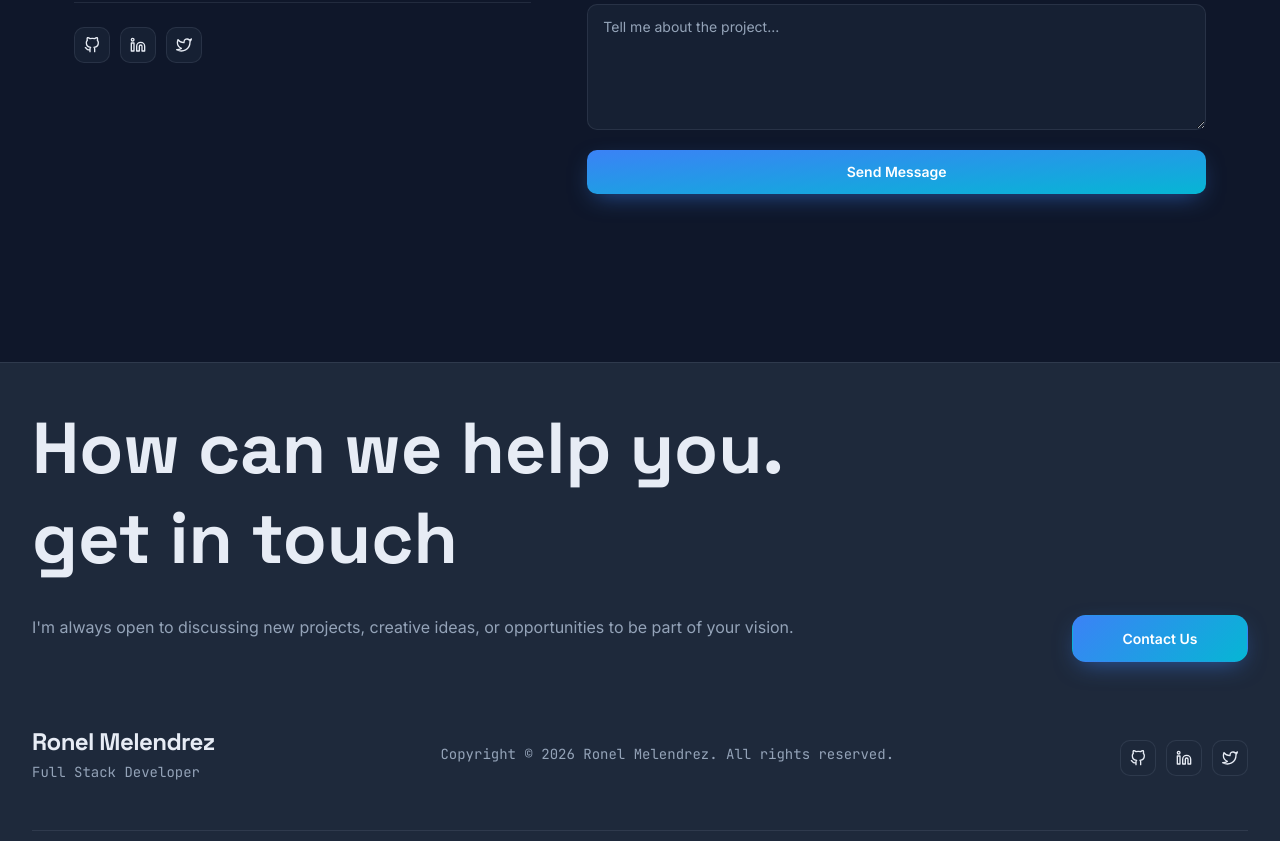
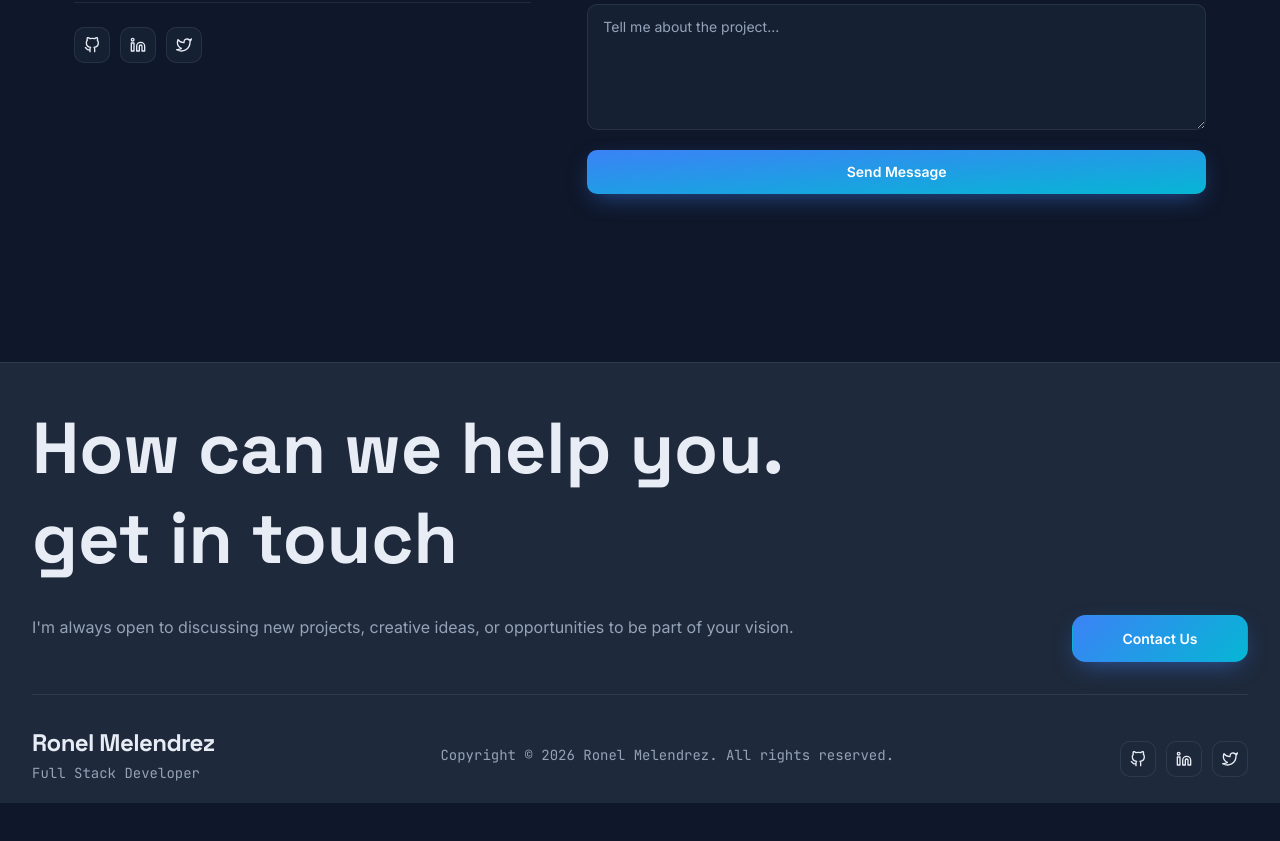
Before and after one commit to Ronelmelendrez/My_Portfolio, a React (Vite) app: page /contact in a window 1280 px wide. Shown: the part 815-1656 px from the top of the page. After the commit the page ends 1618 px from the top, so only its background shows below. Built offline with nearby package versions, Linux system fonts and the light colour scheme; the HTML template or start-up script is replaced by a standard one.

Commit message:
refactor: the layout on the footer

```diff
--- a/src/components/layout/Footer.tsx
+++ b/src/components/layout/Footer.tsx
@@ -6,7 +6,7 @@ const Footer = () => {
 
   return (
     <footer className="w-full border-t border-border bg-card text-card-foreground mt-12">
-      <div className="max-w-7xl mx-auto px-4 sm:px-6 lg:px-8 py-10">
+      <div className="max-w-7xl mx-auto px-4 sm:px-6 lg:px-8 pt-10">
         {/* Top CTA section */}
         <div className="w-full text-5xl md:text-7xl font-bold font-display">
           <h1 className="w-full md:w-2/3 leading-tight">
@@ -28,9 +28,10 @@ const Footer = () => {
           </div>
         </div>
 
+        <hr className="border-border mt-8" />
         {/* Bottom section */}
-        <div className="flex flex-col mt-16">
-          <div className="flex flex-col md:flex-row justify-between items-center gap-6 md:gap-0 mb-12">
+        <div className="flex flex-col mt-8">
+          <div className="flex flex-col md:flex-row justify-between items-center gap-6 md:gap-0 mb-5">
             {/* Brand */}
             <div>
               <h3 className="text-2xl font-bold font-display tracking-tight">Ronel Melendrez</h3>
@@ -47,8 +48,6 @@ const Footer = () => {
               <SocialLinks />
             </div>
           </div>
-
-          <hr className="border-border" />
         </div>
       </div>
     </footer>
```
